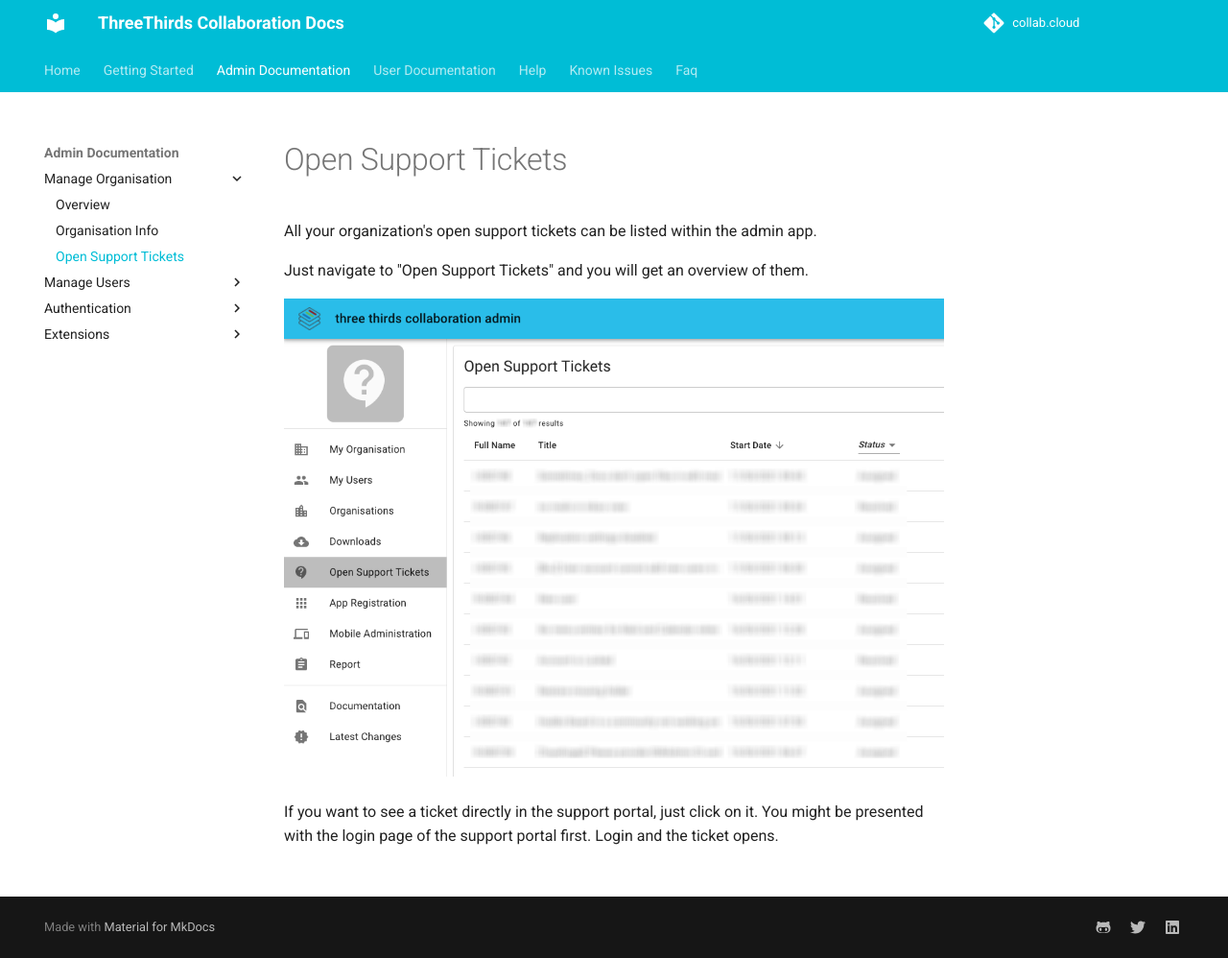
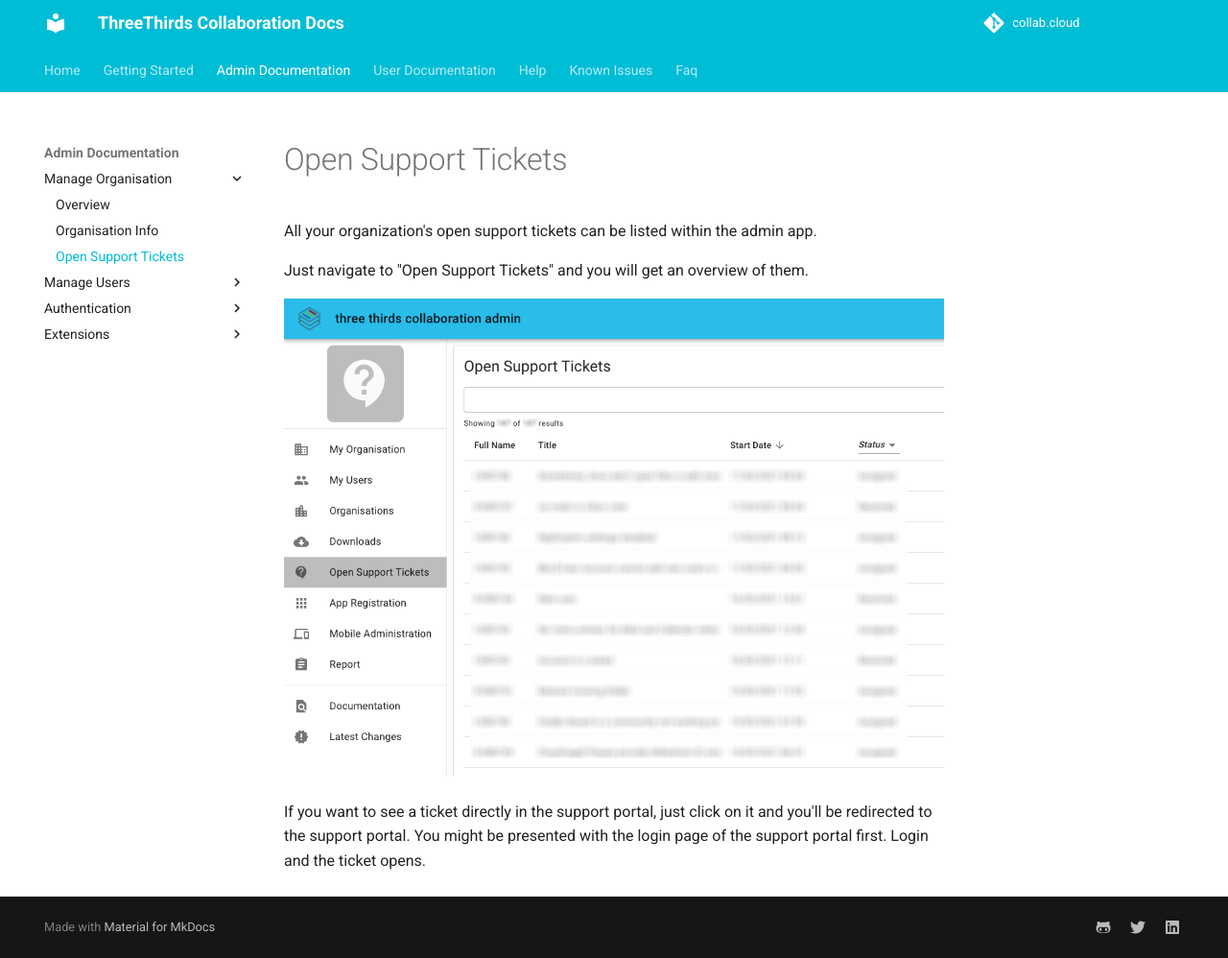
Before and after one commit to collabdotcloud/docs.collab.cloud, an MkDocs documentation site: the page built from docs/admin/open-support-tickets.md, in a window 1280 px wide and 998 px high. Shown: the whole window at 96% size. Built offline with MkDocs 1.6.1 and Material for MkDocs 9.7.7, drawn with Linux system fonts in a browser that asks for light colours.

Commit message:
Text changes for Admin News

```diff
--- a/docs/admin/open-support-tickets.md
+++ b/docs/admin/open-support-tickets.md
@@ -4,4 +4,4 @@
 
 ![Last login](/assets/images/screen-shots/admin/open-support-tickets.png)
 
-If you want to see a ticket directly in the support portal, just click on it. You might be presented with the login page of the support portal first. Login and the ticket opens.
+If you want to see a ticket directly in the support portal, just click on it and you'll be redirected to the support portal. You might be presented with the login page of the support portal first. Login and the ticket opens.
```
